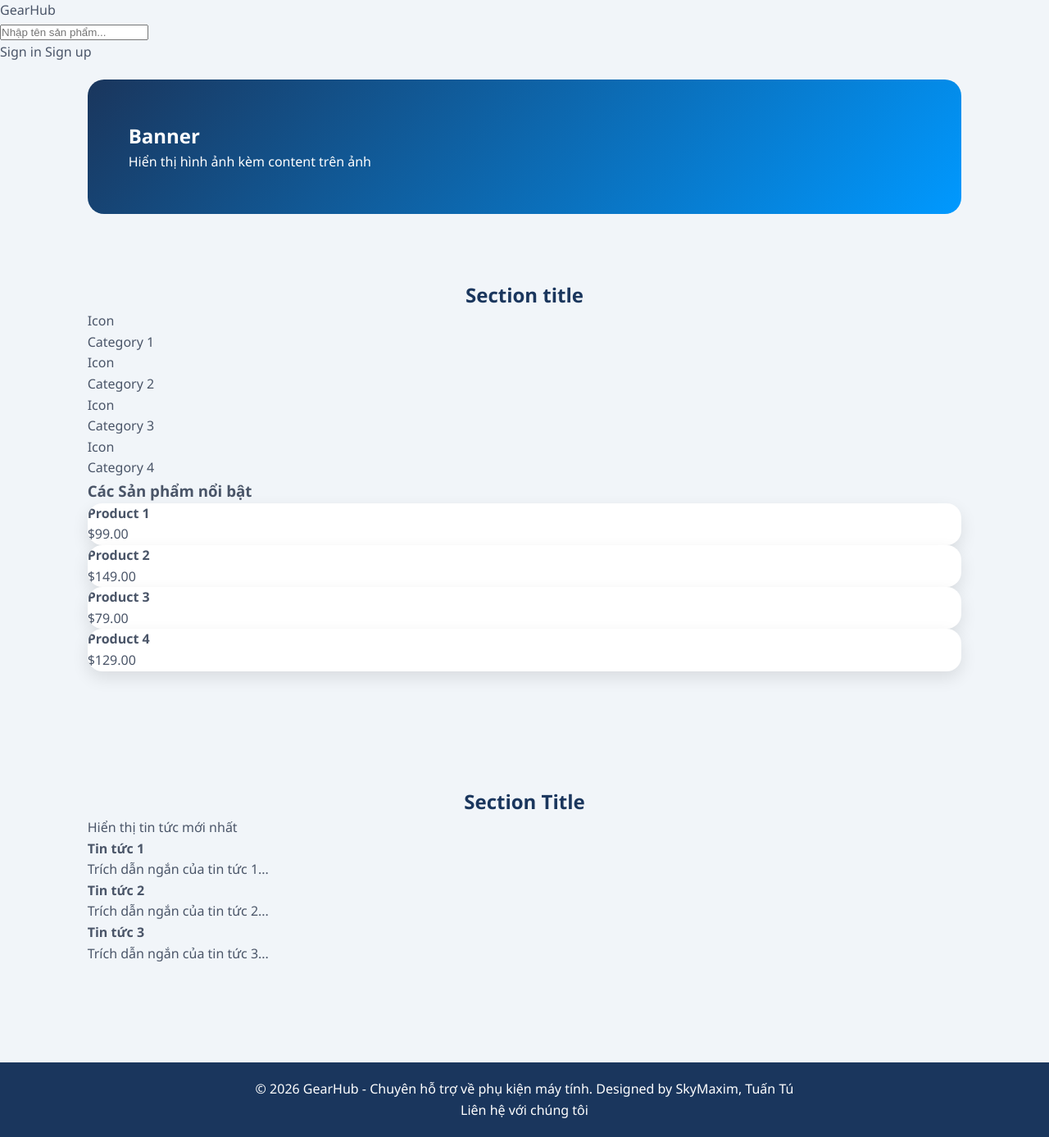
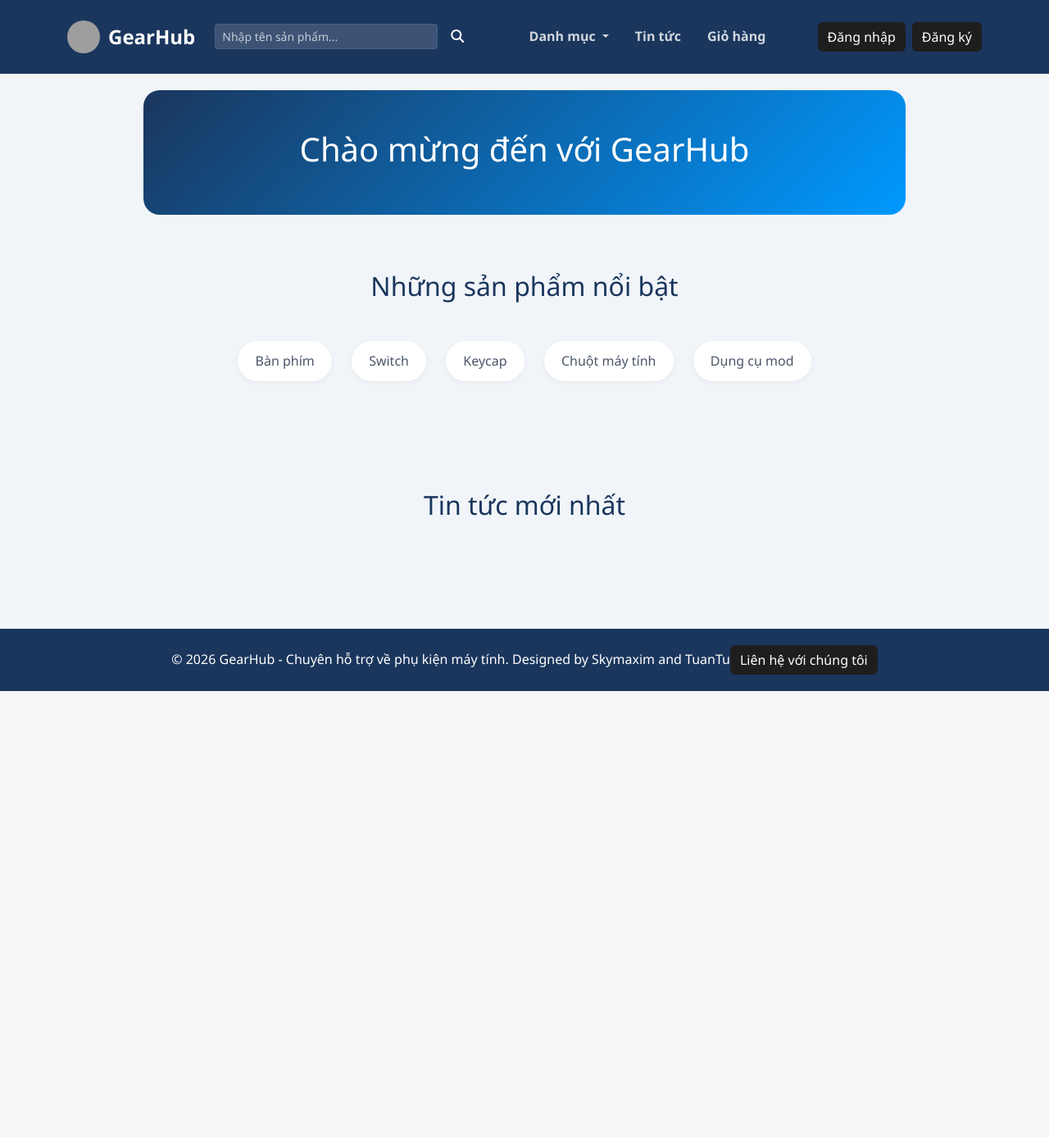
Before and after one commit to Skymaxim09/Website-GearHub, a Django app: template templates/home.html in a window 1280 px wide. Shown: the whole page at 82% size. After the commit the page ends 843 px from the top, so only its background shows below. Run offline with Django 5.2, Linux system fonts and the light colour scheme; the template is opened without the code that fills it: values that come from a table or form of the project are taken from there, others are empty; data comes from the database, SQL or seed files in the repository; grey boxes are pictures that could not be loaded.

Commit message:
Feat: Add home template

```diff
--- a/templates/home.html
+++ b/templates/home.html
@@ -1,71 +1,113 @@
-<!doctype html>
-<html lang="vi">
-<head>
-  <meta charset="utf-8">
-  <meta name="viewport" content="width=device-width, initial-scale=1">
-  <title>GearHub - Home (Template)</title>
-  <link rel="stylesheet" href="../static/css/main.css">
-</head>
-<body>
-  <header class="site-header">
-    <div class="container header-inner">
-      <div class="logo">GearHub</div>
-      <nav class="main-nav">
-        <input type="text" placeholder="Nhập tên sản phẩm..." class="search-input">
-        <div class="auth-links">
-          <a href="#">Sign in</a>
-          <a href="#">Sign up</a>
+{% extends 'base.html' %}
+
+{% load static %}
+
+{% load humanize %}
+
+{% block title %}GearHub Trang Chủ{% endblock %}
+
+{% block content %}
+<section class="hero-banner">
+    {% if banners %}
+    <div id="heroBannerCarousel" class="carousel slide carousel-fade" data-bs-ride="carousel" data-bs-interval="5000">
+        <div class="carousel-indicators">
+            {% for banner in banners %}
+                <button type="button" data-bs-target="#heroBannerCarousel" data-bs-slide-to="{{ forloop.counter0 }}"
+                    class="{% if forloop.first %}active{% endif %}" aria-current="{% if forloop.first %}true{% endif %}"
+                    aria-label="Slide {{ forloop.counter }}">
+                </button>
+            {% endfor %}
         </div>
-      </nav>
+
+        <div class="carousel-inner">
+            {% for banner in banners %}
+                <div class="carousel-item {% if forloop.first %}active{% endif %}">
+                    <div class="carousel-banner-item" style="background-image: url('{{ banner.image.url }}');">
+                        {% if banner.title %}
+                        <div class="carousel-banner-overlay"></div>
+
+                        <div class="carousel-caption">
+                            <h1>{{ banner.title }}</h1>
+                        </div>
+                        {% endif %}
+                    </div>
+                </div>
+            {% endfor %}
+        </div>
+
+        <button class="carousel-control-prev" type="button" data-bs-target="#heroBannerCarousel" data-bs-slide="prev">
+            <span class="carousel-control-prev-icon" aria-hidden="true"></span>
+            <span class="visually-hidden">Trước</span>
+        </button>
+        <button class="carousel-control-next" type="button" data-bs-target="#heroBannerCarousel" data-bs-slide="next">
+            <span class="carousel-control-next-icon" aria-hidden="true"></span>
+            <span class="visually-hidden">Sau</span>
+        </button>
     </div>
-  </header>
+    {% else %}
+    <div class="banner p-5 text-center text-white">
+        <h1>Chào mừng đến với GearHub</h1>
+    </div>
+    {% endif %}
+</section>
 
-  <section class="banner">
-    <div class="banner-image" role="img" aria-label="Banner image">
-      <div class="banner-overlay container">
-        <h1>Banner</h1>
-        <p>Hiển thị hình ảnh kèm content trên ảnh</p>
-      </div>
+<section class="py-5">
+    <div class="text-center mb-5">
+        <h2 class="section-title">Những sản phẩm nổi bật</h2>
     </div>
-  </section>
 
-  <main class="container main-content">
-    <section class="section categories">
-      <h2 class="section-title">Section title</h2>
-      <div class="category-list">
-        <div class="category-item"> <div class="icon">Icon</div> <div class="label">Category 1</div></div>
-        <div class="category-item"> <div class="icon">Icon</div> <div class="label">Category 2</div></div>
-        <div class="category-item"> <div class="icon">Icon</div> <div class="label">Category 3</div></div>
-        <div class="category-item"> <div class="icon">Icon</div> <div class="label">Category 4</div></div>
-      </div>
+    <div class="category-filter">
+        {% for cate in categories %}
+            <a href="{% url 'home' cate.slug %}" class="filter-btn {% if cate.slug == current_slug %}active{% endif %}">
+                {{ cate.name }}
+            </a>
+        {% endfor %}
+    </div>
 
-      <div class="featured-products">
-        <h3>Các Sản phẩm nổi bật</h3>
-        <div class="products-grid">
-          <article class="product-card"> <div class="product-image"></div> <h4>Product 1</h4> <p class="price">$99.00</p> </article>
-          <article class="product-card"> <div class="product-image"></div> <h4>Product 2</h4> <p class="price">$149.00</p> </article>
-          <article class="product-card"> <div class="product-image"></div> <h4>Product 3</h4> <p class="price">$79.00</p> </article>
-          <article class="product-card"> <div class="product-image"></div> <h4>Product 4</h4> <p class="price">$129.00</p> </article>
+    <div class="row g-4">
+        {% for product in featured_products %}
+        <div class="col-md-6 col-lg-3">
+            <div class="product-card">
+                <div class="product-img-wrapper">
+                    <a href="#" class="product-img">
+                        <img src="{{ product.image.url }}" alt="{{ product.name }}">
+                    </a>
+                </div>
+
+                <div class="product-body">
+                    <h3 class="product-name">{{ product.name }}</h3>
+                    <p class="product-price">{{ product.price|intcomma }} vnđ</p>
+                    <button class="btn-full-primary">Thêm vào giỏ hàng</button>
+                </div>
+
+            </div>
         </div>
-      </div>
-    </section>
+        {% endfor %}
+    </div>
+</section>
 
-    <section class="section news">
-      <h2 class="section-title">Section Title</h2>
-      <p>Hiển thị tin tức mới nhất</p>
-      <div class="news-list">
-        <article class="news-item"><h4>Tin tức 1</h4><p>Trích dẫn ngắn của tin tức 1...</p></article>
-        <article class="news-item"><h4>Tin tức 2</h4><p>Trích dẫn ngắn của tin tức 2...</p></article>
-        <article class="news-item"><h4>Tin tức 3</h4><p>Trích dẫn ngắn của tin tức 3...</p></article>
-      </div>
-    </section>
-  </main>
+<section class="py-5">
+    <div class="text-center mb-5">
+        <h2 class="section-title">Tin tức mới nhất</h2>
+    </div>
 
-  <footer class="site-footer">
-    <div class="container footer-inner">
-      <p>© 2026 GearHub - Chuyên hỗ trợ về phụ kiện máy tính. Designed by SkyMaxim, Tuấn Tú</p>
-      <a class="contact-btn" href="#">Liên hệ với chúng tôi</a>
+    <div class="row g-4">
+        {% for post in posts %}
+        <div class="col-md-6 col-lg-3">
+            <div class="post-card">
+                <div class="post-img-wrapper">
+                    <a href="{% url 'post_detail' post.id %}" class="post-img">
+                        <img src="{{ post.image.url|default:'' }}" alt="{{ post.title }}">
+                    </a>
+                </div>
+
+                <div class="post-body">
+                    <h3 class="post-title">{{ post.title }}</h3>
+                    <p class="post-content">{{ post.content }}</p>
+                </div>
+            </div>
+        </div>
+        {% endfor %}
     </div>
-  </footer>
-</body>
-</html>
+</section>
+{% endblock %}
```
